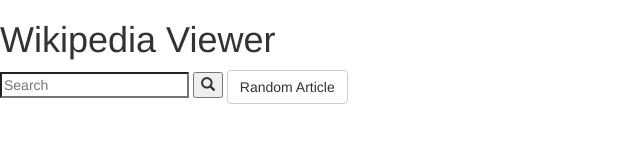
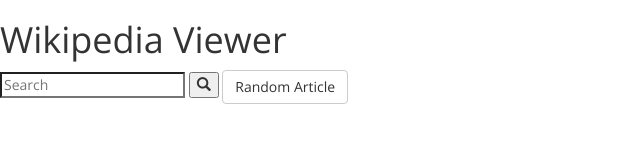
Before and after one commit to Auna-Carpanzano/Wikipedia-Viewer, a plain HTML site: page index.html in a window 1280 px wide. Shown: the whole page, without its empty margins (0-640 px from the left). Drawn offline with nearby package versions, Linux system fonts and the light colour scheme.

Commit message:
Apply Open Sans font to body

```diff
--- a/styles.css
+++ b/styles.css
@@ -1,3 +1,7 @@
 /* Extra small devices (phones, less than 768px) */
 
 @import url('https://fonts.googleapis.com/css?family=Open+Sans');
+
+body {
+  font-family: "Open Sans", "Arial", sans-serif;
+}
```
